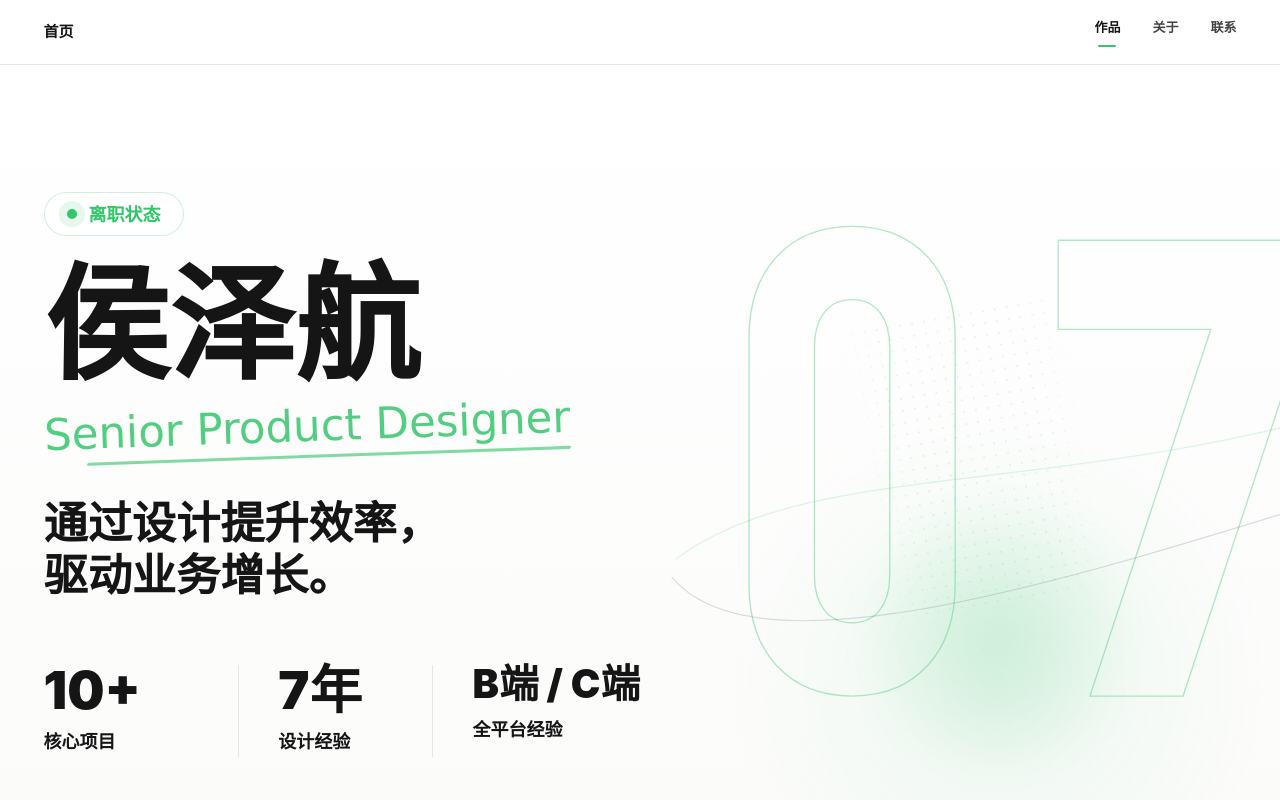
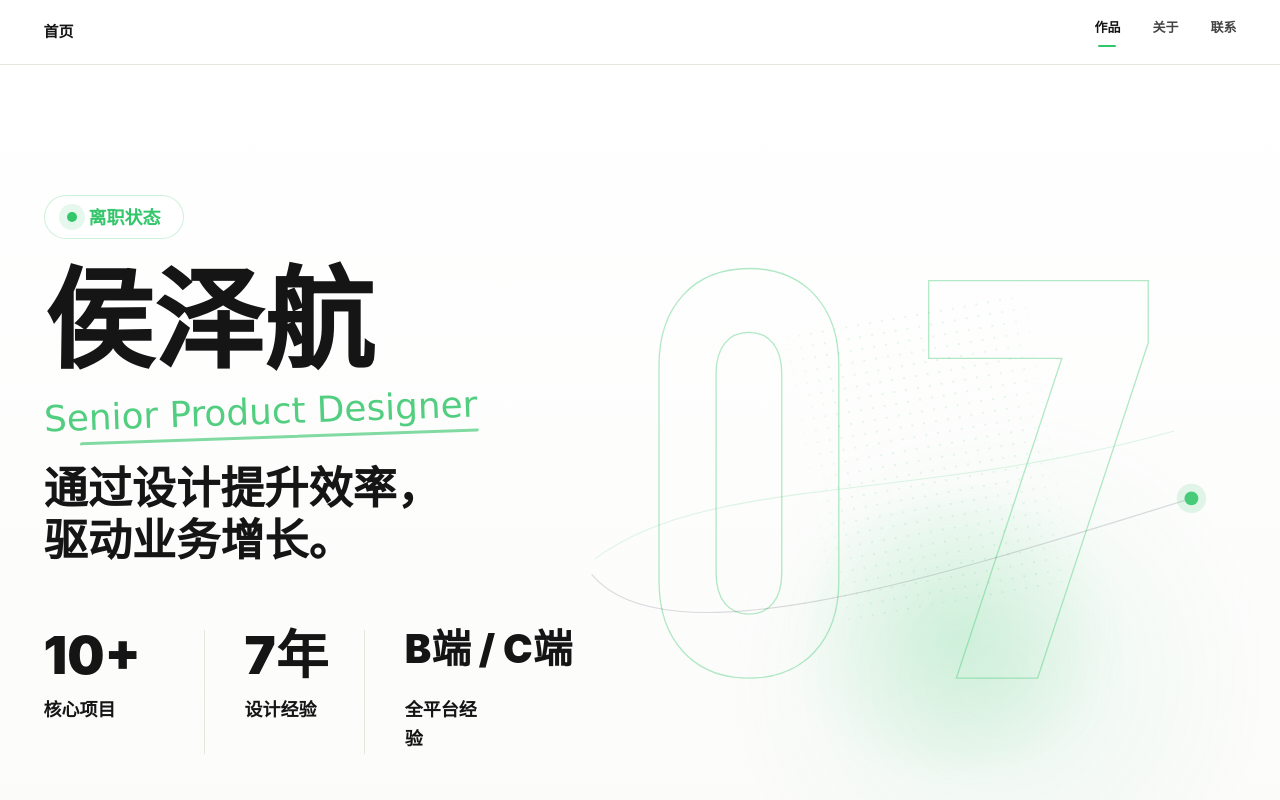
Before and after one commit to Silas3737/portfolio, a website: page website/index.html in a window 1280 px wide. Shown: the top 800 px of the page. Drawn offline with Linux system fonts and the light colour scheme.

Commit message:
Adjust homepage hero height

```diff
--- a/tools/build-site.mjs
+++ b/tools/build-site.mjs
@@ -5,7 +5,7 @@ import { fileURLToPath } from "node:url";
 const root = path.resolve(path.dirname(fileURLToPath(import.meta.url)), "..");
 const sourceDir = path.join(root, "src", "pages");
 const outputDir = path.join(root, "website");
-const assetVersion = "20260617-05";
+const assetVersion = "20260617-07";
 const siteUrl = "https://silas3737.github.io/portfolio";
 
 const pages = [
--- a/website/home.css
+++ b/website/home.css
@@ -187,7 +187,7 @@ h1 {
 }
 
 .hero {
-  min-height: clamp(720px, 84vh, 880px);
+  min-height: clamp(670px, calc(84vh - 50px), 830px);
   background:
     radial-gradient(circle at 78% 76%, rgba(52, 198, 106, .08), transparent 23%),
     linear-gradient(180deg, #fff 0%, #fbfbfa 100%);
@@ -200,7 +200,8 @@ h1 {
 .hero-copy {
   position: relative;
   z-index: 2;
-  max-width: 650px;
+  grid-column: 1 / span 5;
+  max-width: 610px;
 }
 
 .hero-status {
@@ -227,9 +228,9 @@ h1 {
 }
 
 h1 {
-  max-width: 760px;
+  max-width: 680px;
   margin-bottom: var(--space-4);
-  font-size: clamp(96px, 9.8vw, 154px);
+  font-size: clamp(84px, 8.6vw, 132px);
   line-height: .9;
   font-weight: 950;
 }
@@ -242,10 +243,10 @@ h1 {
   position: relative;
   width: fit-content;
   max-width: 100%;
-  margin: 0 0 var(--space-6);
+  margin: 0 0 var(--space-5);
   color: rgba(52, 198, 106, .86);
   font-family: "Segoe Script", "Brush Script MT", cursive;
-  font-size: clamp(36px, 3.4vw, 56px);
+  font-size: clamp(30px, 2.8vw, 46px);
   line-height: 1;
   transform: rotate(-2deg);
   white-space: nowrap;
@@ -264,7 +265,7 @@ h1 {
 }
 
 .hero-tagline {
-  max-width: 600px;
+  max-width: 560px;
   margin: 0 0 clamp(48px, 5vw, 70px);
   color: var(--ink);
   font-size: clamp(42px, 3.45vw, 60px);
@@ -278,7 +279,7 @@ h1 {
   grid-template-columns: repeat(3, minmax(0, 1fr));
   align-items: stretch;
   gap: 0;
-  max-width: 640px;
+  max-width: 620px;
 }
 
 .hero-metric {
@@ -292,8 +293,10 @@ h1 {
 }
 
 .hero-metric strong {
-  display: block;
+  display: flex;
+  align-items: flex-start;
   margin-bottom: var(--space-2);
+  min-height: clamp(42px, 4.1vw, 70px);
   color: var(--ink);
   font-size: clamp(42px, 4.1vw, 70px);
   line-height: .96;
@@ -313,6 +316,7 @@ h1 {
 
 .hero-artwork {
   position: relative;
+  grid-column: 6 / -1;
   z-index: 1;
   min-height: clamp(560px, 48vw, 690px);
   pointer-events: none;
@@ -320,10 +324,13 @@ h1 {
 
 .hero-number {
   position: absolute;
-  inset: -2% -3% 0 -2%;
+  inset: 0;
+  width: 100%;
   height: 100%;
   overflow: visible;
   opacity: .9;
+  transform: scale(.96);
+  transform-origin: center;
 }
 
 .number-line {
--- a/website/index.html
+++ b/website/index.html
@@ -10,7 +10,7 @@
   <meta property="og:type" content="website" />
   <meta property="og:image" content="https://silas3737.github.io/portfolio/assets/case-films-bond.jpg" />
   <link rel="canonical" href="https://silas3737.github.io/portfolio/" />
-  <link rel="stylesheet" href="home.css?v=20260617-05" />
+  <link rel="stylesheet" href="home.css?v=20260617-07" />
 </head>
 <body>
   <a class="skip-link" href="#main-content">跳过导航</a>
@@ -216,6 +216,6 @@
         </div>
       </section>
     </main>
-  <script src="site.js?v=20260617-05"></script>
+  <script src="site.js?v=20260617-07"></script>
 </body>
 </html>
```
Also changed, not shown: website/about.html (+1 -1 lines), website/cases/films-bond.html (+2 -2 lines), website/cases/lowcode.html (+2 -2 lines), website/cases/xingzhi.html (+2 -2 lines).
